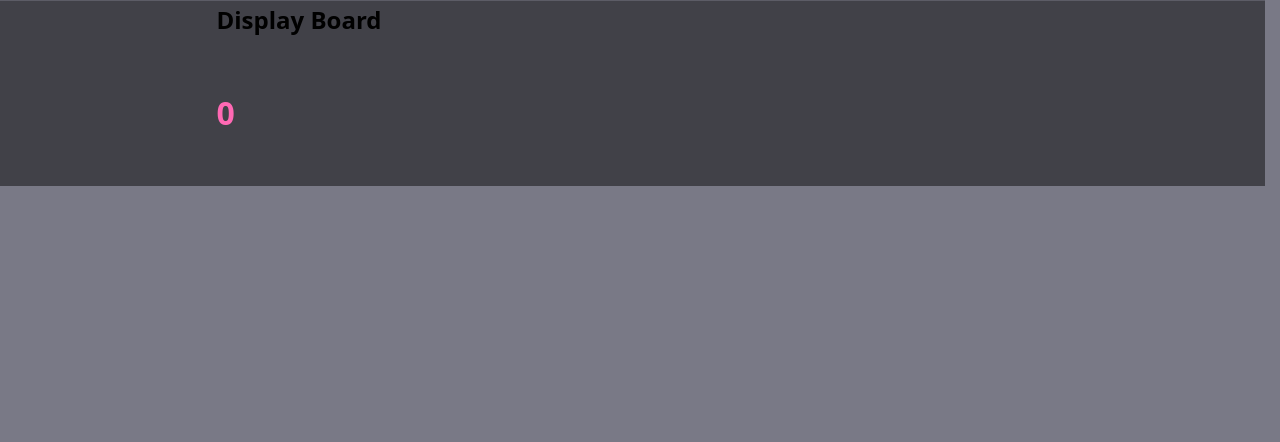
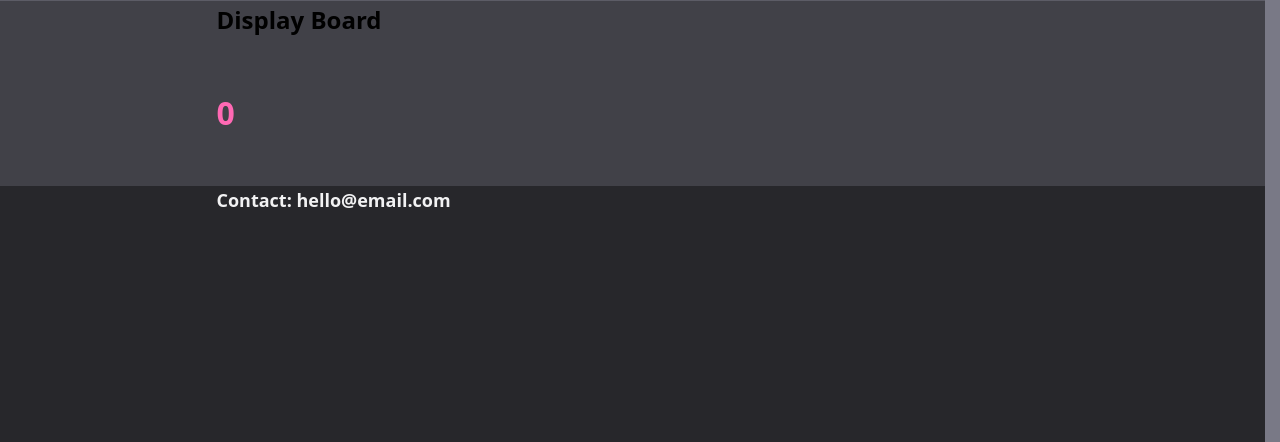
Before and after one commit to mcclellangg/tap_report, a Flask app: page / in a window 1280 px wide. Shown: the part 380-822 px from the top of the page. Before the commit the page ends 566 px from the top, so only its background shows below. Run offline with Flask 3, Linux system fonts and the light colour scheme.

Commit message:
add footer;

```diff
--- /dev/null
+++ b/templates/components/footer.html
@@ -0,0 +1,16 @@
+<!-- components/footer.html -->
+<style>
+  #footer > p {
+    color: var(--n100);
+    font-size: 18px;
+    font-weight: 600;
+  }
+
+  #footer {
+    min-height: 256px;
+  }
+</style>
+
+<div id="footer" class="content" style="background-color: var(--n800)">
+  <p>Contact: hello@email.com</p>
+</div>
--- a/templates/components/header.html
+++ b/templates/components/header.html
@@ -1,4 +1,4 @@
-<!-- components/header.html -->
+<!-- components/footer.html -->
 <style>
   .hello {
     font-size: 64px;
--- a/templates/index.html
+++ b/templates/index.html
@@ -25,5 +25,6 @@
     {% include 'components/header.html' %}
     {% include 'components/tap_me.html' %}
     {% include 'components/display_count.html' %}
+    {% include 'components/footer.html' %}
   </body>
 </html>
```
